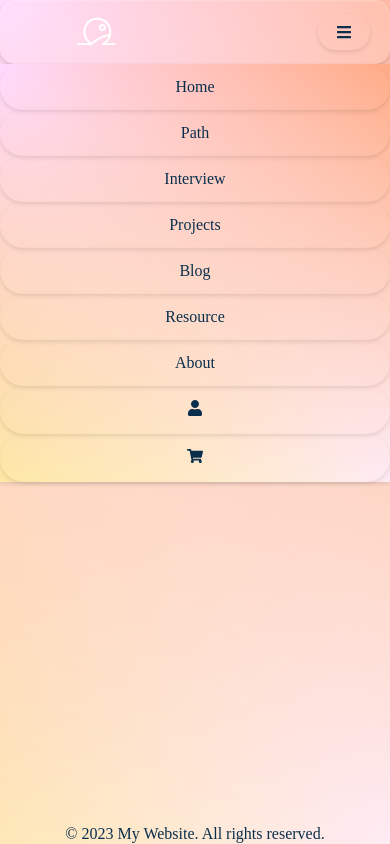
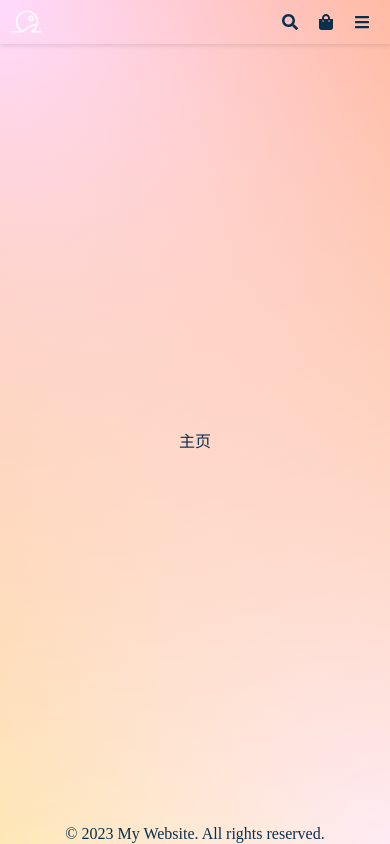
Before and after one commit to Gan-Xing/NextTS, a Next.js app: page / in a window 390 px wide. Built offline with nearby package versions, Linux system fonts and the light colour scheme.

Commit message:
修改Navbar的布局和样式

```diff
--- a/src/components/Navbar/NavList/NavLink.tsx
+++ /dev/null
@@ -1,14 +0,0 @@
-import Link from 'next/link';
-import styles from '@/styles/Navbar.module.css';
-import { NavLinkProps } from '@/types';
-import { FunctionComponent } from 'react';
-
-const NavLink: FunctionComponent<NavLinkProps> = ({ component, url }) => {
-	return (
-		<Link className={styles.navLink} href={url}>
-			{component}
-		</Link>
-	);
-};
-
-export default NavLink;
--- a/src/components/Navbar/NavList/index.tsx
+++ /dev/null
@@ -1,23 +0,0 @@
-import NavLink from './NavLink';
-import styles from '@/styles/Navbar.module.css';
-import { NavListProps } from '@/types';
-import { FunctionComponent } from 'react';
-
-const NavList: FunctionComponent<NavListProps> = ({ navLinks, isVisible }) => {
-	return (
-		<div
-			className={`${styles.navList} ${
-				isVisible ? styles.showNavList : styles.hideNavList
-			}`}>
-			{navLinks.map((link) => (
-				<NavLink
-					key={link.url}
-					component={link.component}
-					url={link.url}
-				/>
-			))}
-		</div>
-	);
-};
-
-export default NavList;
--- a/src/components/Navbar/NavLogo/index.tsx
+++ /dev/null
@@ -1,15 +0,0 @@
-import Link from 'next/link';
-import Image from 'next/image';
-import styles from '@/styles/Navbar.module.css';
-
-const NavLogo = () => {
-	return (
-		<div className={styles.navLogo}>
-			<Link href='/' passHref>
-				<Image src='/logo.svg' alt='Logo' width={120} height={40} />
-			</Link>
-		</div>
-	);
-};
-
-export default NavLogo;
--- a/src/components/Navbar/index.tsx
+++ b/src/components/Navbar/index.tsx
@@ -1,11 +1,11 @@
-import NavLogo from '@/components/Navbar/NavLogo';
-import NavList from '@/components/Navbar/NavList';
 import styles from '@/styles/Navbar.module.css';
-import { useState } from 'react';
-import { FaBars, FaUser, FaShoppingCart } from 'react-icons/fa';
-import { NavLinkProps } from '@/types';
+import { FunctionComponent, useState } from 'react';
+import { FaBars, FaSearch, FaShoppingBag } from 'react-icons/fa';
+import { NavItemProps } from '@/types';
+import Link from 'next/link';
+import Image from 'next/image';
 
-const navLinks: NavLinkProps[] = [
+const navItems: NavItemProps[] = [
 	{
 		component: 'Home',
 		url: '/'
@@ -33,16 +33,24 @@ const navLinks: NavLinkProps[] = [
 	{
 		component: 'About',
 		url: '/about'
-	},
-	{
-		component: <FaUser />,
-		url: '/login'
-	},
-	{
-		component: <FaShoppingCart />,
-		url: '/cart'
 	}
 ];
+
+const NavLogo = () => {
+	return (
+		<Link className={`${styles.navItem} ${styles.navButton}`} href='/' passHref>
+			<Image src='/logo.svg' alt='Logo' width={32} height={32} />
+		</Link>
+	);
+};
+
+const NavItem: FunctionComponent<NavItemProps> = ({ component, url }) => {
+	return (
+		<Link className={`${styles.navItem} ${styles.navLink}`} href={url}>
+			{component}
+		</Link>
+	);
+};
 
 const Navbar = () => {
 	const [isNavListVisible, setIsNavListVisible] = useState(true);
@@ -55,9 +63,27 @@ const Navbar = () => {
 		<nav className={styles.navbar}>
 			<div className={styles.navbarContainer}>
 				<NavLogo />
-				<NavList navLinks={navLinks} isVisible={isNavListVisible} />
-				<div className={styles.hamburger} onClick={toggleNavList}>
-					<FaBars />
+				{navItems.map((link) => (
+					<NavItem
+						key={link.url}
+						component={link.component}
+						url={link.url}
+					/>
+				))}
+				<div className={`${styles.navItem} ${styles.navButtons}`}>
+					<div
+						className={`${styles.navItem} ${styles.navButton}`}>
+						<FaSearch />
+					</div>
+					<div
+						className={`${styles.navItem} ${styles.navButton}`}>
+						<FaShoppingBag />
+					</div>
+					<div
+						className={`${styles.navItem} ${styles.navButton} ${styles.hamburger}`}
+						onClick={toggleNavList}>
+						<FaBars />
+					</div>
 				</div>
 			</div>
 		</nav>
--- a/src/styles/Navbar.module.css
+++ b/src/styles/Navbar.module.css
@@ -1,138 +1,66 @@
 .navbar {
+	position: fixed;
+	width: 100%;
+	background: var(--nav-background);
+	box-shadow: 0 2px 4px rgba(0, 0, 0, 0.1);
+	z-index: 1000;
+}
+
+.navbarContainer {
+	max-width: 1024px;
+	display: flex;
+	justify-content: space-between;
+	align-items: center;
+	margin: 0 auto;
+	height: 2.75rem;
+}
+
+.navItem {
+	text-decoration: none;
+	color: var(--light-text-color);
+	font-size: 0.75rem;
+	transition: color 0.3s;
+	flex: 2;
 	display: flex;
 	justify-content: center;
 	align-items: center;
-	position: fixed;
-	top: 0;
-	left: 0;
-	right: 0;
-	z-index: 999;
-	background-color: rgba(255, 255, 255, 0.1);
-	box-shadow: 0 0.25rem 0.375rem rgba(0, 0, 0, 0.1),
-		0 0.0625rem 0.1875rem rgba(0, 0, 0, 0.08),
-		inset 0 0.0625rem 0.125rem rgba(255, 255, 255, 0.25);
-	backdrop-filter: blur(0.625rem);
-	border-radius: 0.9375rem;
-	padding: 0.625rem;
 }
 
-.navbarContainer {
-	display: flex;
-	justify-content: space-between;
-	align-items: center;
-	box-sizing: border-box;
-	height: calc(4rem - 1.25rem);
-	width: calc(100% - 1.25rem);
-}
-
-.navLogo > a {
-	display: flex;
-	justify-content: center;
-	align-items: center;
-	padding: 0.5rem 1rem;
-}
-.navList {
-	display: flex;
-	flex-direction: row;
-	flex: 1;
-	justify-content: space-evenly;
-	align-items: center;
-	opacity: 1;
-	transition: all 0.3s ease;
-}
-
-.hideNavList {
-	max-height: 0;
-	opacity: 0;
-	overflow: hidden;
-	transition: all 0.3s ease;
+.navItem:hover {
+	color: var(--light-hover-text-color);
 }
 
 .navLink {
-	white-space: pre-wrap;
-	padding: 0.5rem 1rem;
-	opacity: 1;
-	border: 0.125rem solid transparent;
-	border-radius: 1.5625rem;
-	box-shadow: 0 0.125rem 0.25rem rgba(0, 0, 0, 0.1);
-	transition: all 0.3s ease;
-	text-align: center;
-	transition: all 0.3s ease, transform 0.3s ease; /* 在过渡属性中加入 transform */
+	display: flex;
 }
 
-.navLink:hover {
-	background-color: rgba(255, 255, 255, 0.1);
-	border-color: rgba(255, 255, 255, 0.3);
-	box-shadow: 0 0.25rem 0.5rem rgba(0, 0, 0, 0.2);
-	transform: translateY(-0.125rem) scale(1.2); /* 添加 scale(1.2) 放大效果 */
+.navButton {
+	flex: 1;
+	font-size: 1rem;
+	cursor: pointer;
 }
 
 .hamburger {
 	display: none;
-	padding: 0.5rem 1rem;
-	border: 0.125rem solid transparent;
-	border-radius: 1.5625rem;
-	box-shadow: 0 0.125rem 0.25rem rgba(0, 0, 0, 0.1);
-	transition: all 0.3s ease;
-	cursor: pointer;
 }
 
-.hamburger:hover {
-	color: var(--hover-color);
-	background-color: rgba(255, 255, 255, 0.1);
-	border-color: rgba(163, 155, 155, 0.3);
-	box-shadow: 0 0.25rem 0.5rem rgba(0, 0, 0, 0.2);
-	transform: translateY(-0.125rem);
-}
-
-@media (max-width: 62rem) {
-	.navList {
-		flex-direction: column;
-		position: absolute;
-		top: 100%;
-		left: 0;
-		right: 0;
-		box-shadow: 0 0.125rem 0.25rem rgba(0, 0, 0, 0.1);
-		background-image: radial-gradient(
-				circle at top left,
-				var(--primary-colorb),
-				transparent
-			),
-			radial-gradient(
-				circle at bottom right,
-				var(--secondary-colorp),
-				transparent
-			),
-			linear-gradient(
-				to bottom,
-				var(--secondary-coloro),
-				var(--secondary-colory)
-			);
-		background-blend-mode: screen;
+@media (max-width: 48rem) {
+	.navItem {
+		justify-content: flex-end;
+		flex: 0;
+		margin: 0 0.625rem;
+	}
+	.navbarContainer {
+		justify-content: space-between;
+	}
+	.navButtons {
+		width: 200px;
 	}
 
 	.navLink {
-		margin-right: 0;
-		padding: 0.75rem 1.25rem;
-		width: 100%;
-		height: 0;
-		opacity: 0;
-		transition: all 0.3s ease;
-		text-align: center;
+		display: none;
 	}
-
-	.showNavList .navLink {
-		height: auto;
-		opacity: 1;
-	}
-
 	.hamburger {
 		display: flex;
 	}
 }
-
-@media (prefers-color-scheme: dark) {
-	.navList {
-		background-blend-mode: inherit;
-	}
-}
--- a/src/types/navbar.d.ts
+++ b/src/types/navbar.d.ts
@@ -1,8 +1,4 @@
-export interface NavLinkProps {
+export interface NavItemProps {
 	component: ReactNode;
 	url: string;
 }
-export interface NavListProps {
-	navLinks: NavLinkProps[];
-	isVisible: boolean;
-}
```
